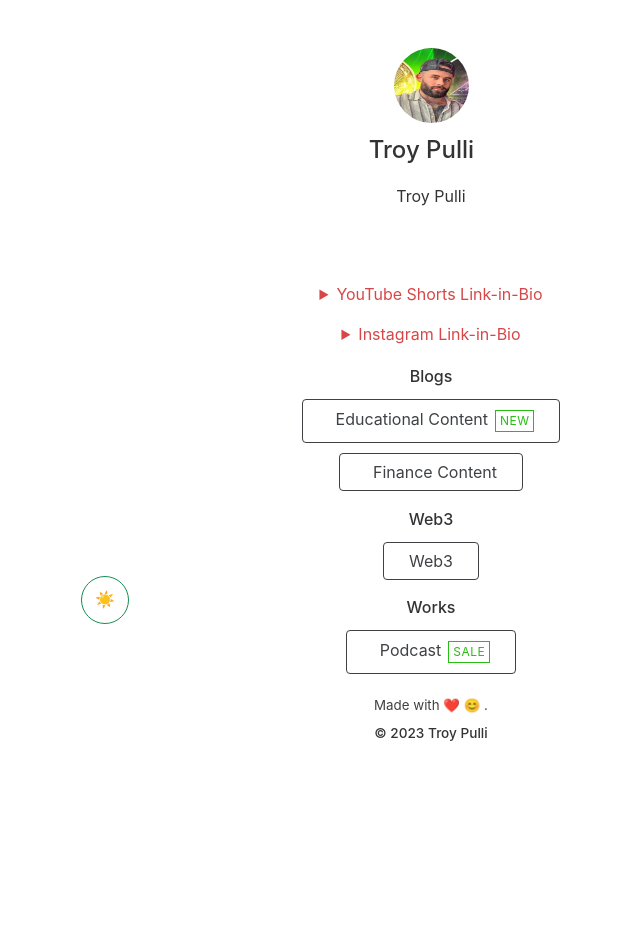
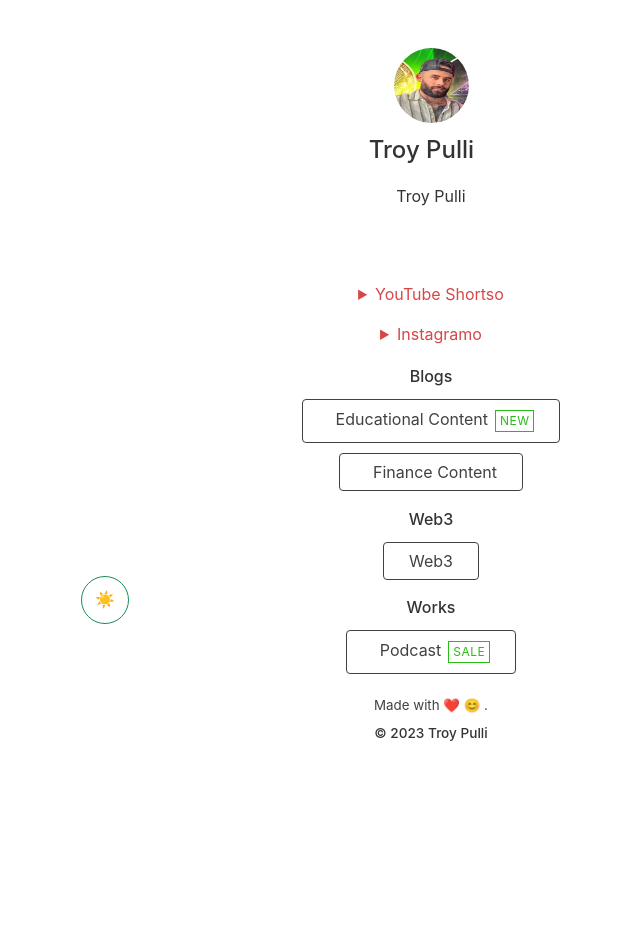
Before and after one commit to TroyPulli/TroyPulli.github.io, a Jekyll site: the page built from index.html, in a window 1280 px wide. Shown: the whole page, without its empty margins (209-849 px from the left). Built offline with Jekyll 4.4.1, drawn with Linux system fonts in a browser that asks for light colours; nearby versions of some CDN libraries.

Commit message:
Update bio.html

```diff
--- a/_includes/bio.html
+++ b/_includes/bio.html
@@ -1,7 +1,7 @@
 <section>
     {% for name in site.data.bio %}
     <details>
-        <summary class="text-center text-error">{{ name.name }} Link-in-Bio</summary>
+        <summary class="text-center text-error">{{ name.name }}o</summary>
         <div class="bio-gallery">
             {% for item in name.items %}
             {% if name.ratio %}
```
